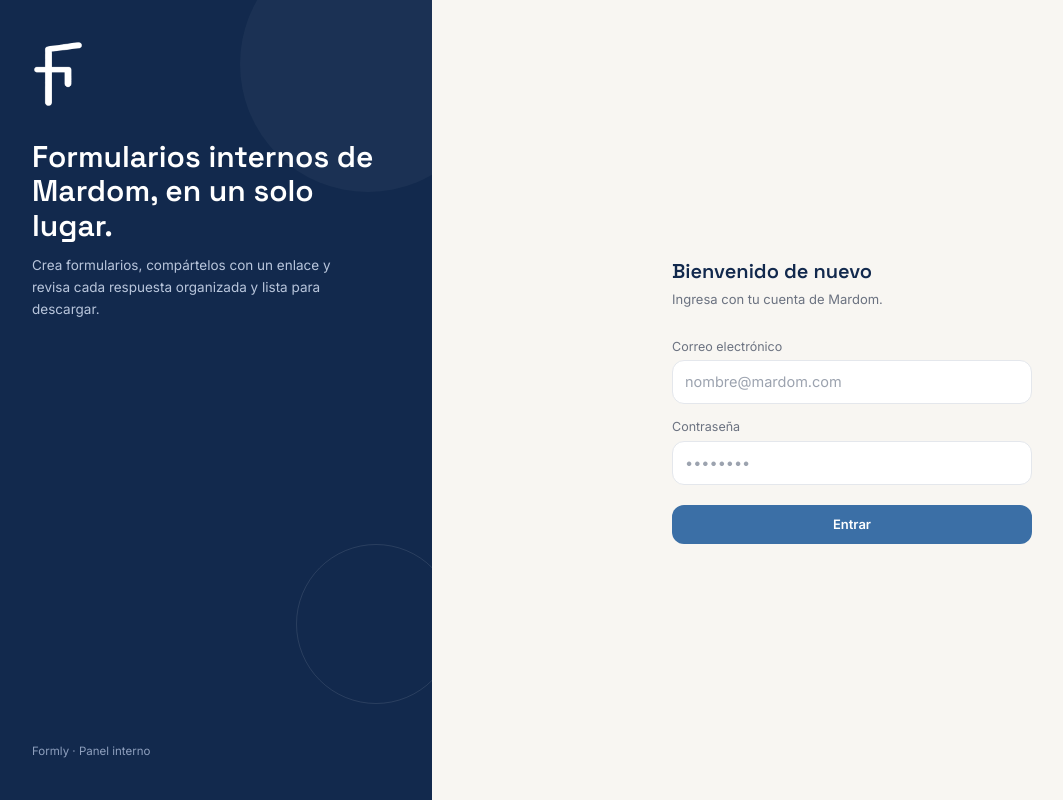
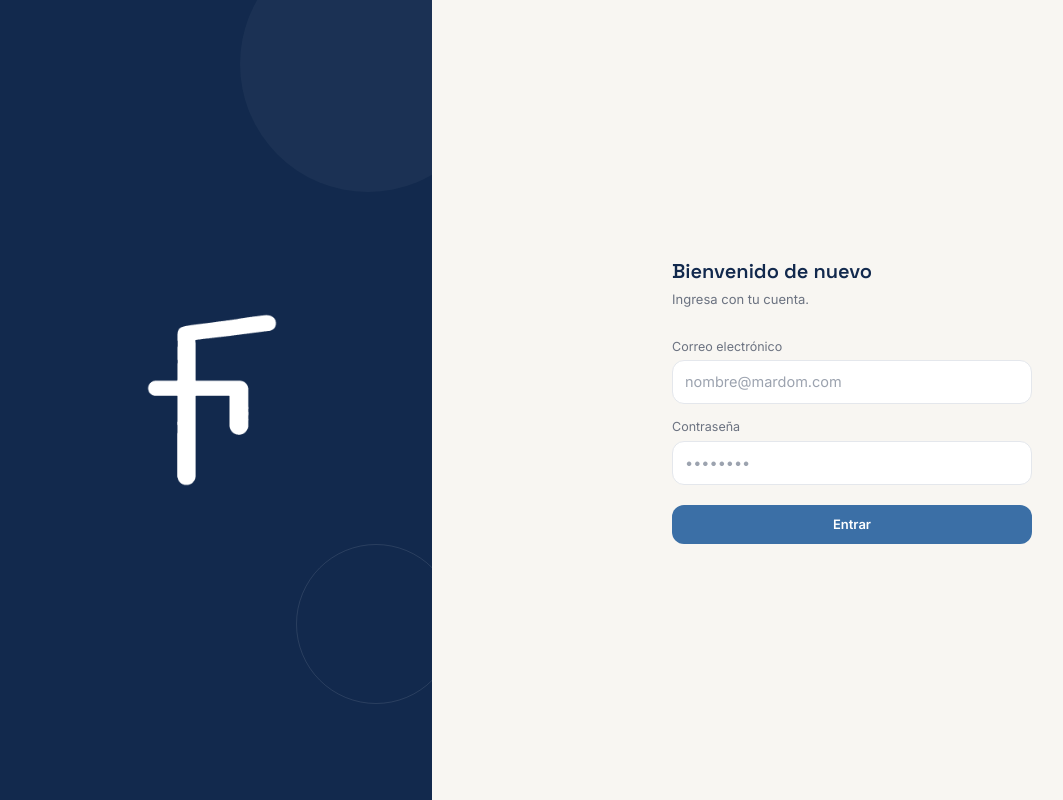
Before and after one commit to ariannapineda8-afk/FORMLY, a Next.js app: page /login in a window 1280 px wide. Shown: the whole page, without its empty margins (8-1071 px from the left). Built offline with nearby package versions, Linux system fonts and the light colour scheme; no server answers.

Commit message:
Login: deja solo el logo grande en el panel izquierdo y quita 'Mardom' del subtítulo

```diff
--- a/app/login/page.js
+++ b/app/login/page.js
@@ -32,27 +32,17 @@ export default function LoginPage() {
 
   return (
     <div className="min-h-screen flex bg-cream">
-      <div className="hidden md:flex w-[42%] max-w-[440px] bg-navy text-white flex-col justify-between p-10 relative overflow-hidden">
+      <div className="hidden md:flex w-[42%] max-w-[440px] bg-navy text-white flex-col items-center justify-center p-10 relative overflow-hidden">
         <div className="absolute -right-16 -top-16 w-64 h-64 rounded-full bg-white/[0.04]" />
         <div className="absolute -right-6 bottom-24 w-40 h-40 rounded-full border border-white/10" />
-        <div className="relative">
-          <Image src="/logo-white.png" alt="Formly" width={52} height={68} className="mb-8" priority />
-          <h1 className="font-display text-[30px] leading-[1.15] font-semibold mb-3">
-            Formularios internos de Mardom, en un solo lugar.
-          </h1>
-          <p className="text-[13.5px] text-[#B9C6DC] leading-relaxed max-w-[300px]">
-            Crea formularios, compártelos con un enlace y revisa cada respuesta
-            organizada y lista para descargar.
-          </p>
-        </div>
-        <p className="relative text-[11.5px] text-[#8FA0BE]">Formly · Panel interno</p>
+        <Image src="/logo-white.png" alt="Formly" width={140} height={182} className="relative" priority />
       </div>
 
       <div className="flex-1 flex items-center justify-center p-6">
         <form onSubmit={handleLogin} className="w-full max-w-[360px]">
           <Image src="/logo-navy.png" alt="Formly" width={34} height={44} className="mb-5 md:hidden" />
           <h2 className="text-[20px] text-navy font-semibold mb-1">Bienvenido de nuevo</h2>
-          <p className="text-gray-500 text-[13px] mb-7">Ingresa con tu cuenta de Mardom.</p>
+          <p className="text-gray-500 text-[13px] mb-7">Ingresa con tu cuenta.</p>
 
           <div className="mb-3.5">
             <label className="block text-[12.5px] text-gray-500 mb-1">Correo electrónico</label>
```
